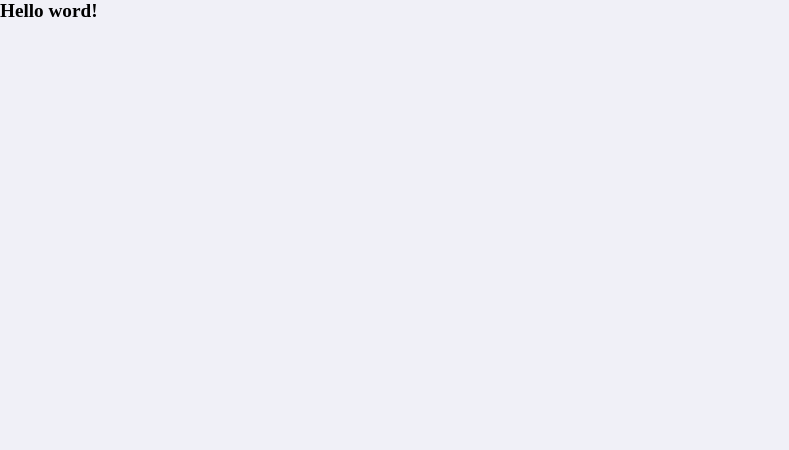
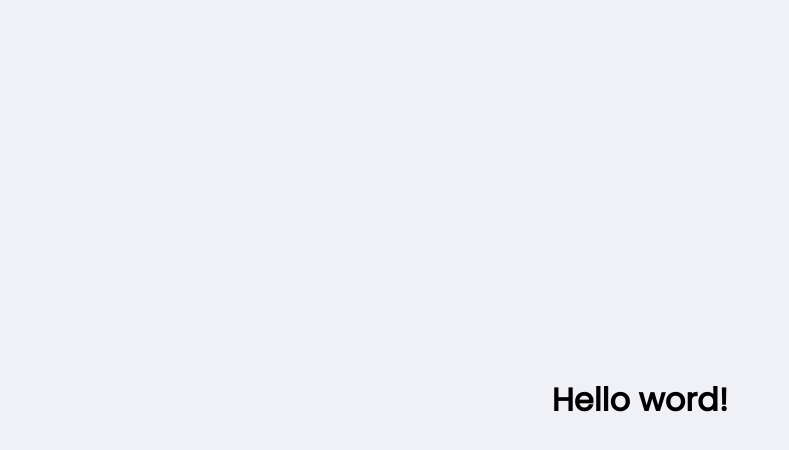
Before and after one commit to Rickemm/Proffy, a React (Create React App) app in the folder web/: page / in a window 1280 px wide. Shown: the top 450 px of the page, without its empty margins (0-789 px from the left). Built offline with nearby package versions, Linux system fonts and the light colour scheme.

Commit message:
global settings established

```diff
--- a/web/public/index.html
+++ b/web/public/index.html
@@ -4,6 +4,8 @@
     <meta charset="utf-8" />
     <meta name="viewport" content="width=device-width, initial-scale=1" />
     <meta name="theme-color" content="#000000" />
+    <link rel="preconnect" href="https://fonts.gstatic.com">
+    <link href="https://fonts.googleapis.com/css2?family=Archivo:wght@400;700&family=Poppins&display=swap" rel="stylesheet">
 
     <title>Proffy</title>
   </head>
--- a/web/src/assets/styles/global.css
+++ b/web/src/assets/styles/global.css
@@ -34,3 +34,27 @@
 body{
     background-color: var(--color-background);
 }
+
+#root{
+    display: flex;
+    align-items: center;
+    justify-content: center;
+}
+
+body,
+input,
+button,
+textarea{
+    font: 500 1.6rem Poppins;
+}
+
+.conteiner{
+    width: 90vw;
+    max-width: 700px;
+}
+
+@media(min-width: 700px){
+    :root{
+        font-size: 62.5%;
+    }
+}
```
Also changed, not shown: 1 other file (tests, documents, lock files or other folders).
